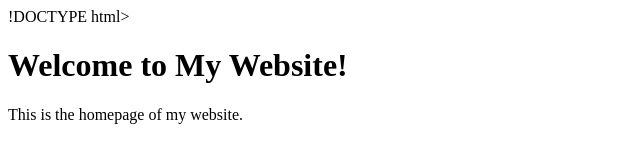
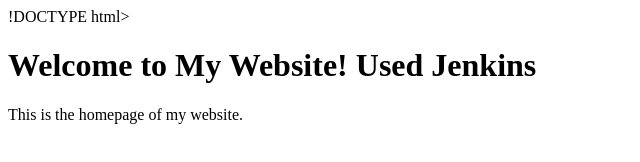
Before and after one commit to vshp22/html, a plain HTML site: page index.html in a window 1280 px wide. Shown: the whole page, without its empty margins (0-640 px from the left). Drawn offline with Linux system fonts and the light colour scheme.

Commit message:
Update index.html

```diff
--- a/index.html
+++ b/index.html
@@ -6,7 +6,7 @@
   <title>My Website</title>
 </head>
 <body>
-  <h1>Welcome to My Website!</h1>
+  <h1>Welcome to My Website! Used Jenkins</h1>
   <p>This is the homepage of my website.</p>
 </body>
 </html>
```
